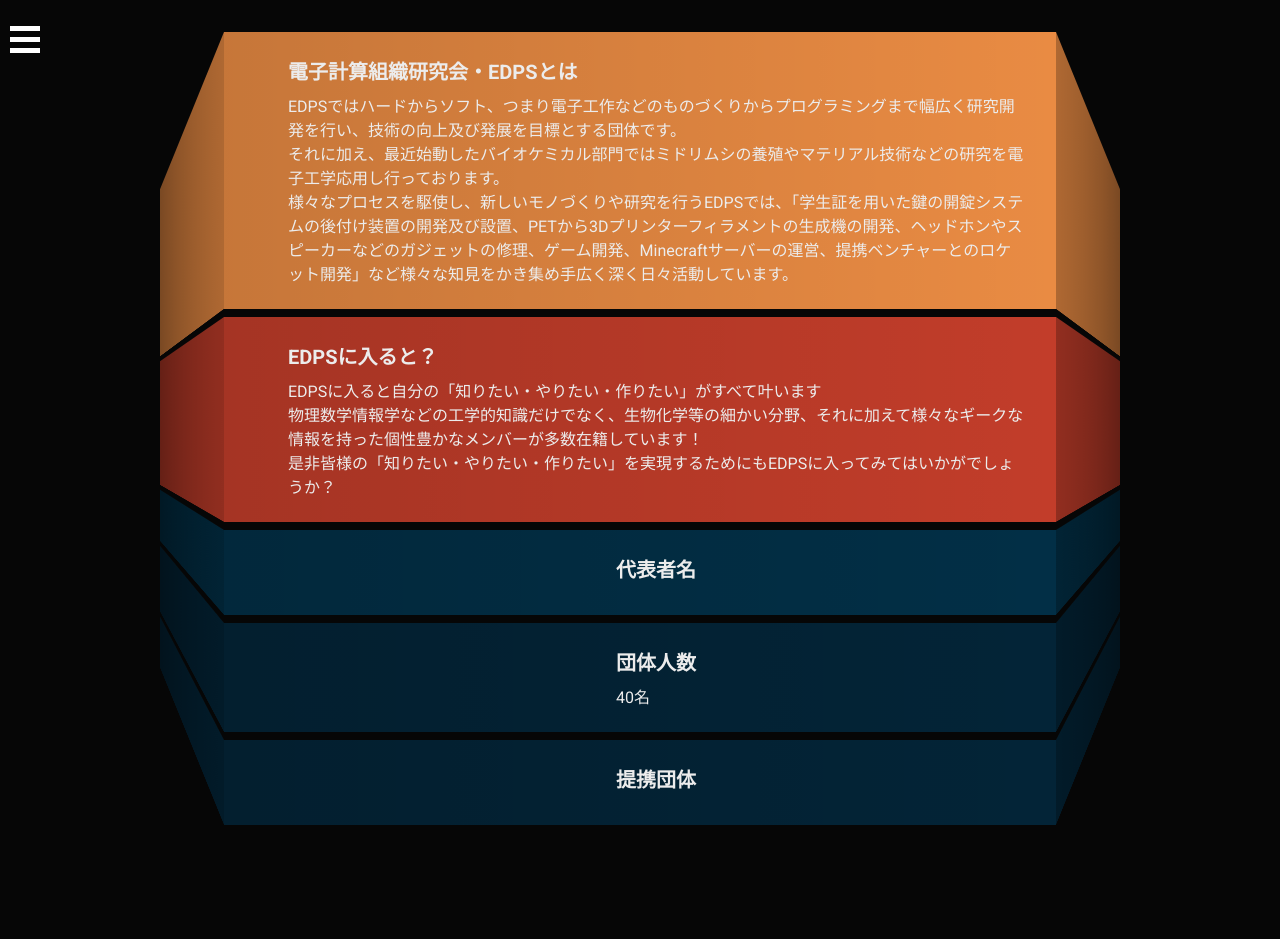
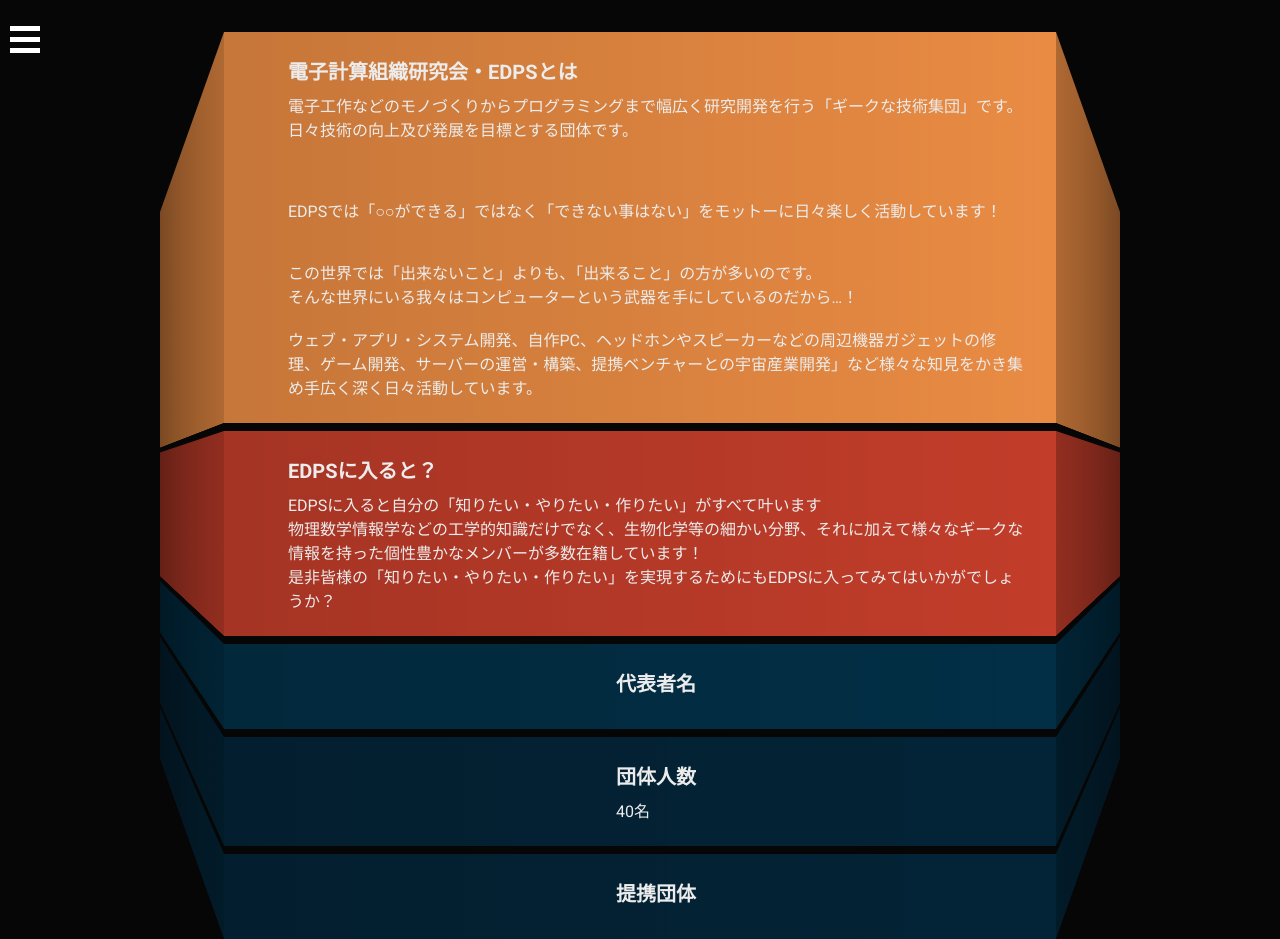
Before and after one commit to edpshub/edpshp, a plain HTML site: page gkbs.html in a window 1280 px wide. Before the commit the page ends 825 px from the top, so only its background shows below. Drawn offline with nearby package versions, Linux system fonts and the light colour scheme.

Commit message:
Add files via upload

```diff
--- a/gkbs.html
+++ b/gkbs.html
@@ -143,9 +143,12 @@ ul li.card .content{
     <li class="card" style="--color:#ececec; --bg-color:#E98B43">
       <div class="icon"><i class="fa-solid fa-house"></i></div>
       <div class="title">電子計算組織研究会・EDPSとは</div>
-      <div class="content">EDPSではハードからソフト、つまり電子工作などのものづくりからプログラミングまで幅広く研究開発を行い、技術の向上及び発展を目標とする団体です。<br>
-      それに加え、最近始動したバイオケミカル部門ではミドリムシの養殖やマテリアル技術などの研究を電子工学応用し行っております。<br>
-     様々なプロセスを駆使し、新しいモノづくりや研究を行うEDPSでは、「学生証を用いた鍵の開錠システムの後付け装置の開発及び設置、PETから3Dプリンターフィラメントの生成機の開発、ヘッドホンやスピーカーなどのガジェットの修理、ゲーム開発、Minecraftサーバーの運営、提携ベンチャーとのロケット開発」など様々な知見をかき集め手広く深く日々活動しています。</div>
+      <div class="content">電子工作などのモノづくりからプログラミングまで幅広く研究開発を行う「ギークな技術集団」です。<br>日々技術の向上及び発展を目標とする団体です。<br>
+      <br> <br> <br>
+      EDPSでは「○○ができる」ではなく「できない事はない」をモットーに日々楽しく活動しています！<br><br><br>
+      この世界では「出来ないこと」よりも、「出来ること」の方が多いのです。<br>そんな世界にいる我々はコンピューターという武器を手にしているのだから…！<br>
+      <br>
+        ウェブ・アプリ・システム開発、自作PC、ヘッドホンやスピーカーなどの周辺機器ガジェットの修理、ゲーム開発、サーバーの運営・構築、提携ベンチャーとの宇宙産業開発」など様々な知見をかき集め手広く深く日々活動しています。</div>
     </li>
     <li class="card" style="--color:#ececec; --bg-color:#C23D2A">
       <div class="icon"><i class="fa-solid fa-gear"></i></div>
```
